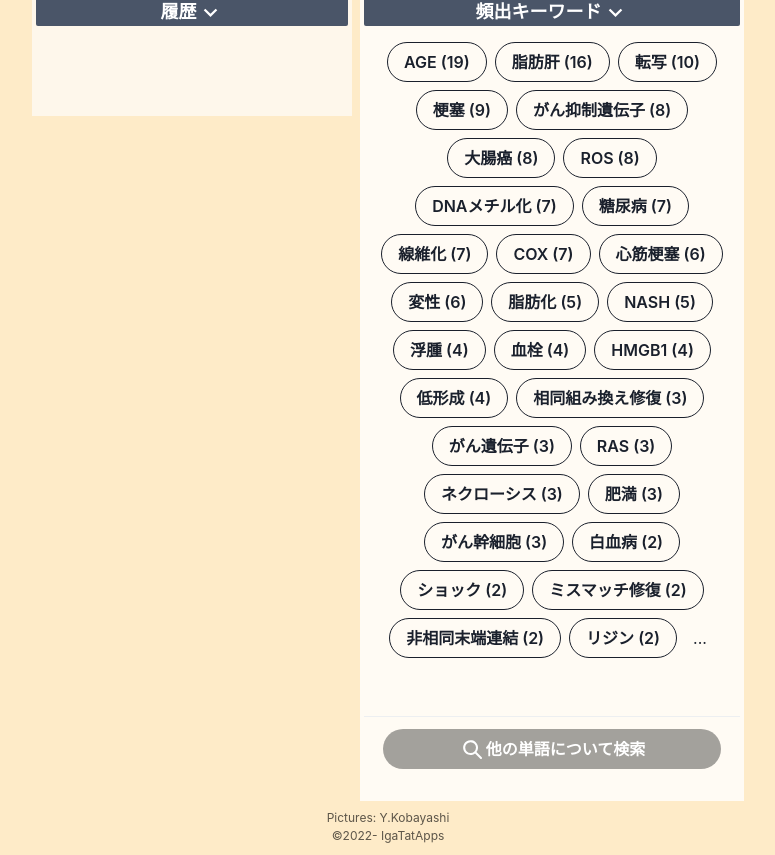
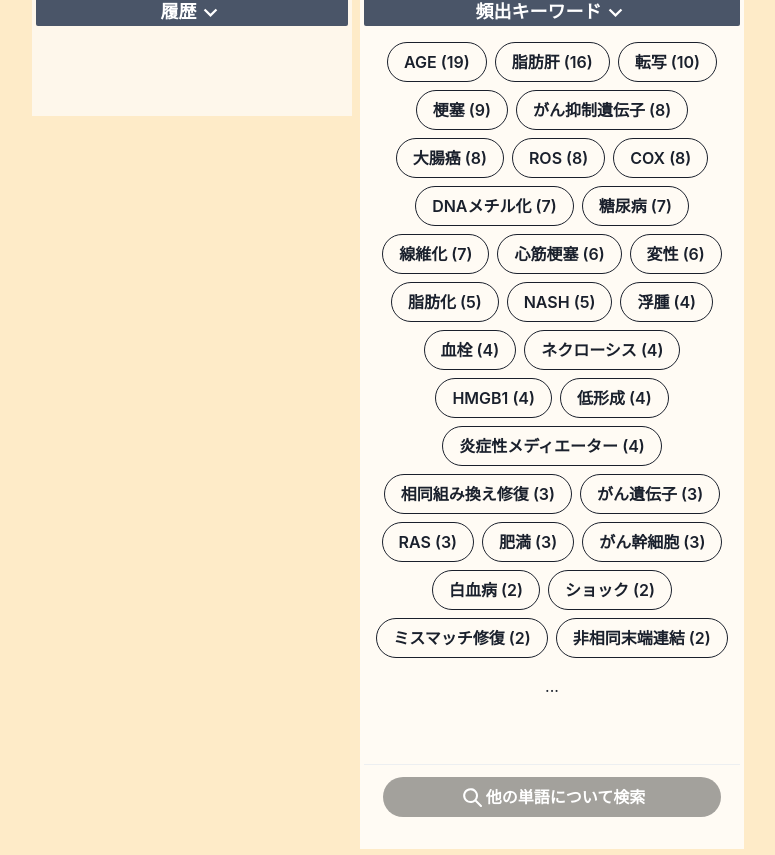
Before and after one commit to Igaki12/anywhere-pathology, a React (Create React App) app: page / in a window 1280 px wide. Shown: the part 939-1794 px from the top of the page, without its empty margins (252-1027 px from the left). Built offline with nearby package versions, Linux system fonts and the light colour scheme.

Commit message:
added questions

```diff
--- a/src/useQuestionList.js
+++ b/src/useQuestionList.js
@@ -2956,11 +2956,129 @@ export const useQuestionList = () => {
           answer: '',
           commentary: '',
         },
+        {
+          detailInfo: '4/24午前',
+          questionImg: [],
+          questionSentence: '炎症の特徴を4つ答えてください。          ',
+          answerImg: [],
+          answer: '発赤・熱感・腫脹・疼痛',
+          commentary: '機能障害を含めて5徴とも。',
+        },
+        {
+          detailInfo: '4/24午前',
+          questionImg: [],
+          questionSentence:
+            '【正誤問題】獲得免疫で主に活躍するものは好中球やマクロファージを代表とする免疫細胞である。          ',
+          answerImg: [],
+          answer: '誤り...獲得免疫ではなく自然免疫',
+          commentary: '',
+        },
+        {
+          detailInfo: '4/24午前',
+          questionImg: [],
+          questionSentence:
+            '【正誤問題】炎症にはさまざまな生理活性物質が関与するが、ヒスタミンは血管透過性を亢進させ疼痛をもたらす作用がある。',
+          answerImg: [],
+          answer: '誤り？...ヒスタミンには血管透過性亢進作用はあるが...',
+          commentary: '',
+        },
+        {
+          detailInfo: '4/24午前',
+          questionImg: [],
+          questionSentence:
+            '【正誤問題】アラキドン酸カスケードのなかでNSAIDsが阻害するものはシクロオキシゲナーゼであり、プロスタグランジンなどの合成を抑制する。',
+          answerImg: [],
+          answer: '正しい',
+          commentary: '',
+        },
+        {
+          detailInfo: '4/24午前',
+          questionImg: [],
+          questionSentence: '肉芽組織を形成する過程について記述してください。',
+          answerImg: [],
+          answer:
+            '組織が壊死して、そこに好中球マクロファージが集まり分解・貪食が進み、血管新生・線維芽細胞の活性化・増殖によって壊死病変を置換する',
+          commentary: '',
+        },
+        {
+          detailInfo: '4/24午前',
+          questionImg: [],
+          questionSentence: '結核の病理像の特徴を述べてください。',
+          answerImg: [],
+          answer:
+            '核の無い乾酪壊死のまわりにマクロファージ由来の類上皮細胞があつまり、多核のラングハンス巨細胞もかくにんされる、肉芽腫性炎症が見られる。',
+          commentary: '',
+        },
+        {
+          detailInfo: '4/24午前',
+          questionImg: [],
+          questionSentence:
+            '【正誤問題】甲状腺機能亢進症は甲状腺刺激ホルモン受容体に対する抗体が過剰に産生される疾患であり、III型アレルギーに代表とされる。',
+          answerImg: [],
+          answer: '誤り...バセドウ病はⅢ型ではなくⅡ型（5型）アレルギー。',
+          commentary: '',
+        },
+        {
+          detailInfo: '4/24午前',
+          questionImg: [],
+          questionSentence:
+            '【正誤問題】酸化ストレスはミトコンドリアの酸化的リン酸化の過程で産生される一方で、SODやビタミンなどのスカベンジャーは酸化作用に抗う働きをする。',
+          answerImg: [],
+          answer: '正しい',
+          commentary: '',
+        },
+        {
+          detailInfo: '4/24午前',
+          questionImg: [],
+          questionSentence:
+            '【正誤問題】アポトーシスとは、組織の損傷による病的な細胞死と定義される。',
+          answerImg: [],
+          answer:
+            '誤り...アポトーシスは計画された細胞死に対して、病的な細胞死はネクローシスと定義される。',
+          commentary: '',
+        },
+        {
+          detailInfo: '4/24午前',
+          questionImg: [],
+          questionSentence:
+            '【正誤問題】I型アレルギーの特徴について述べてください。          ',
+          answerImg: [],
+          answer:
+            '数分から二時間程度で即時に反応し、抗原の連続曝露に対する脂肪細胞からのヒスタミン分泌によって平滑筋の収縮・仙分泌の増加・毛細血管の透過性亢進をひきおこす',
+          commentary: '',
+        },
+        {
+          detailInfo: '4/24午前',
+          questionImg: [],
+          questionSentence: '',
+          answerImg: [],
+          answer: '',
+          commentary: '',
+        },
+
         // {
-        //   detailInfo: '4/18午前',
+        //   detailInfo: '',
         //   questionImg: [],
         //   questionSentence:
-        //     '【正誤問題】アミロイドβはタンパク折り畳み障害により発生する。',
+        //     '',
+        //   answerImg: [],
+        //   answer: '',
+        //   commentary: '',
+        // },
+        // {
+        //   detailInfo: '',
+        //   questionImg: [],
+        //   questionSentence:
+        //     '',
+        //   answerImg: [],
+        //   answer: '',
+        //   commentary: '',
+        // },
+        // {
+        //   detailInfo: '',
+        //   questionImg: [],
+        //   questionSentence:
+        //     '',
         //   answerImg: [],
         //   answer: '',
         //   commentary: '',
--- a/src/useTechnicalTerm.js
+++ b/src/useTechnicalTerm.js
@@ -681,28 +681,38 @@ export const useTechnicalTerm = () => {
     {
       term: ['COX', 'cyclooxygenase', 'シクロオキシゲナーゼ'],
       explanation:
-        'アラキドン酸はシクロオキシゲナーゼCOXの働きによってプロスタノイドに代謝される。NSAIDsによって活動が阻害され、特にアスピリンは不可逆的にCOXを阻害する。COX1は非誘導型（ほぼ全ての細胞に常時発現している）で止血作用・生理的な働きを行うプロスタグランジン(TXA₂など)を合成する。COX2は誘導型（炎症箇所で刺激依存性に発現する）で炎症など病的な状態ではたらくプロスタグランジン(PGI₂など)の合成を行う。',
+        'アラキドン酸はホスホリパーゼA₂とシクロオキシゲナーゼCOXの働きによってプロスタノイドに代謝される。NSAIDsによって活動が阻害され、特にアスピリンは不可逆的にCOXを阻害する。COX1は非誘導型（ほぼ全ての細胞に常時発現している）で止血作用・生理的な働きを行うプロスタグランジン(TXA₂など)を合成する。COX2は誘導型（炎症箇所で刺激依存性に発現する）で炎症など病的な状態ではたらくプロスタグランジン(PGI₂など)の合成を行う。NSAIDsやステロイドでCOXは阻害され抗炎症作用を示す。',
     },
-    // {
-    //   term:[''],
-    //   explanation:'',
-    // },
-    // {
-    //   term:[''],
-    //   explanation:'',
-    // },
-    // {
-    //   term:[''],
-    //   explanation:'',
-    // },
-    // {
-    //   term:[''],
-    //   explanation:'',
-    // },
-    // {
-    //   term:[''],
-    //   explanation:'',
-    // },
+    {
+      term: [
+        '炎症性メディエーター',
+        '炎症メディエーター',
+        '血管作動性メディエーター',
+        '走化性因子',
+      ],
+      explanation:
+        '炎症性メディエーターは、炎症作用の中間物質としてはたらき、血管作動性メディエーター（ヒスタミン・セロトニン・ブラジキニン・トロンボキサン・ロイコトリエン・プロスタグランジン・NO →血管拡張・透過性亢進など ）と走化性因子（ケモカイン・サイトカイン・C5aなどの補体成分 → 好中球・マクロファージ・リンパ球などの遊走を促進）に分類される',
+    },
+    {
+      term: ['LOX', 'Lipoxygenase', 'リポキシゲナーゼ'],
+      explanation:
+        '細胞膜リン脂質であるアラキドン酸からホスホリパーゼA2で切り出され、LOXによってロイコトリエンやリポキシンが生成される（リポキシゲナーゼ経路）。同じアラキドン酸からCOXによって合成されるプロスタノイドとは異なり抗炎症作用に寄与する。',
+    },
+    {
+      term: ['急性炎症'],
+      explanation:
+        '組織損傷に対する最初の生体反応。炎症性メディエーターを産生することで増幅され、これが阻害されると炎症は終結する。組織分類がある。',
+    },
+    {
+      term: ['慢性炎症'],
+      explanation:
+        '急性炎症で上手く治療できない組織損傷が慢性炎症へ移行する。毛細血管の造成angiogenesisや線維化fibrosisがみられ、組織の破壊と再構築が生じる→不可逆的な組織リモデリング。炎症細胞は急性炎症とは異なり貪食細胞のマクロファージ・リンパ球・形質細胞が主体となり、アザン染色で広く染まるようになる。',
+    },
+    {
+      term: ['スカベンジャー'],
+      explanation:
+        '抗酸化作用を持つ物質のこと。活性酸素ROSを代謝する作用を持つ。グルタチオンGSH・カタラーゼ・SOD・ビタミンE・ビタミンC・ポリフェノールなど。SOD→活性酸素、カタラーゼ→過酸化水素など、様々な活性酸素を無毒化するが、ヒドロキシラジカルOHだけは無毒化できない',
+    },
     // {
     //   term:[''],
     //   explanation:'',
```
Also changed, not shown: 7 other files (tests, documents, lock files or other folders).
